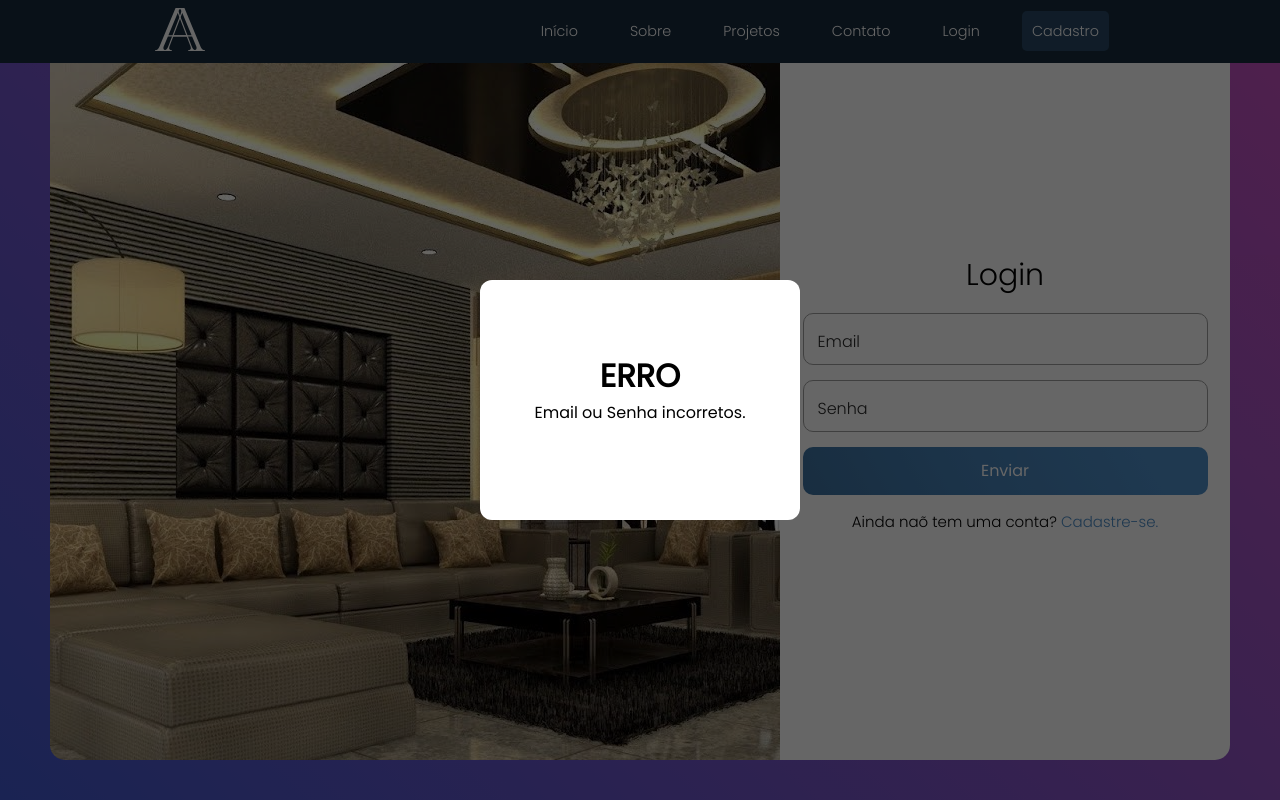
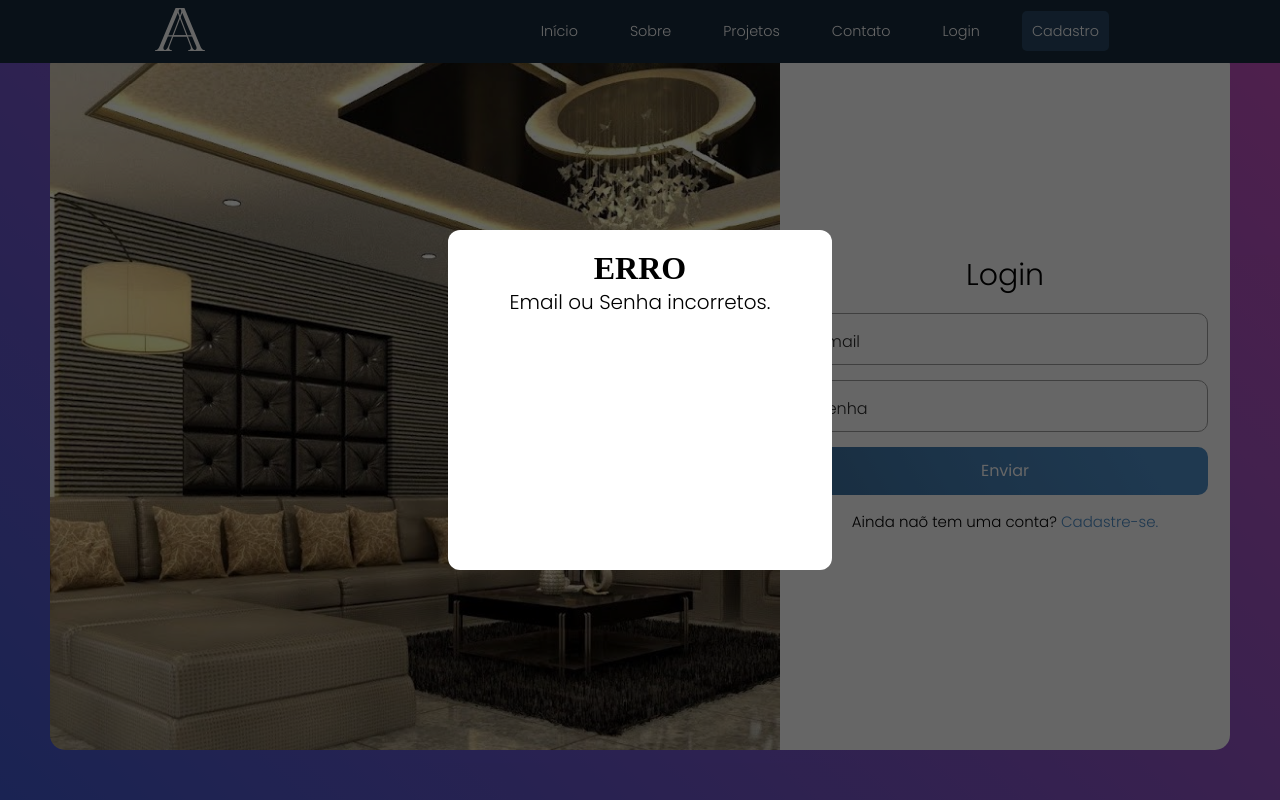
Before and after one commit to FernaandoJr/TCC2022, a PHP site: page /src/login.php in a window 1280 px wide. Run offline with PHP 8.4, Linux system fonts and the light colour scheme; the visitor is signed in with stand-in values (Sample User, id 1).

Commit message:
arrumando o popup
Co-Authored-By: Jesua Isaque <94057518+jesua07@users.noreply.github.com>

```diff
--- a/src/php/init.php
+++ b/src/php/init.php
@@ -3,7 +3,7 @@
 // constantes com as credenciais de acesso ao banco MySQL
 define('DB_HOST', 'localhost');
 define('DB_USER', 'root');
-define('DB_PASS', 'root');
+define('DB_PASS', '!aluno123');
 define('DB_NAME', 'db');
 
 $conexao = mysqli_connect(DB_HOST, DB_USER, DB_PASS, DB_NAME) or die ('Não foi possivel conectar');
--- a/src/styles/login.css
+++ b/src/styles/login.css
@@ -38,13 +38,13 @@
   grid-template-rows: 100%;
   grid-column-gap: 0px;
   grid-row-gap: 0px;
+  height: 700px;
 }
 
 .teste {
   display: flex;
   justify-content: center;
   align-items: center;
-  overflow: hidden;
 }
 
 .img-login {
@@ -100,6 +100,7 @@
   display: flex;
   align-items: center;
   justify-content: center;
+  height: 100%;
 }
 
 .input-group {
--- a/src/styles/popup.css
+++ b/src/styles/popup.css
@@ -39,24 +39,61 @@
 
   .popup-content {
     display: flex;
-    justify-content: center;
     align-items: center;
-    height: 30vh;
-    width: 25vw;
+    flex-direction: column;
+    width: 30vw;
+    height: 40vh;
     background: white;
     border-radius: 12px;
     position: absolute;
-    overflow: hidden;
     z-index: 7;
+    text-align: center;
+    padding-top: 20px;
+    vertical-align: top;
   }
 
-  .popup-content p h1{
-    display: block;
+
+  .popup-content img{
+    height: 70px;
+    padding-bottom: 55px;
+    vertical-align: top;
   }
 
-  .popup-text{
-    font-family: "Poppins", sans-serif;
-    width: 100%;
-    height: 12vh;
-    text-align: center;
-  }
+
+.popup-content h2{
+  font-family: "Poppins", sans-serif;
+  text-align: center;
+  font-size: 40px;
+  font-weight: 400;
+  padding-bottom: 10px;
+}
+.popup-content p{
+  font-family: "Poppins", sans-serif;
+  text-align: center;
+  font-size: 20px;
+  font-weight: 300;
+  padding-bottom: 10px;
+}
+
+.btn-ok{
+  width: 85%;
+  background: linear-gradient(
+    60deg,
+    rgba(62, 114, 161, 1) 0%,
+    rgba(69, 128, 181, 1) 38%,
+    rgba(77, 142, 201, 1) 84%
+  );
+  height: 4vh;
+  border: none;
+  font-family: "Poppins", sans-serif;
+  font-size: 16px;
+  font-weight: 400;
+  border-radius: 10px;
+  color: white;
+  cursor: pointer;
+  transition: all 0.2s ease;
+}
+
+.btn-ok:active{
+  transform: scale(0.97);
+}
```
Also changed, not shown: src/cadastro.php (+19 -19 lines), src/styles/cadastro.css (+5 -3 lines), src/img/icon/error.svg (added).
